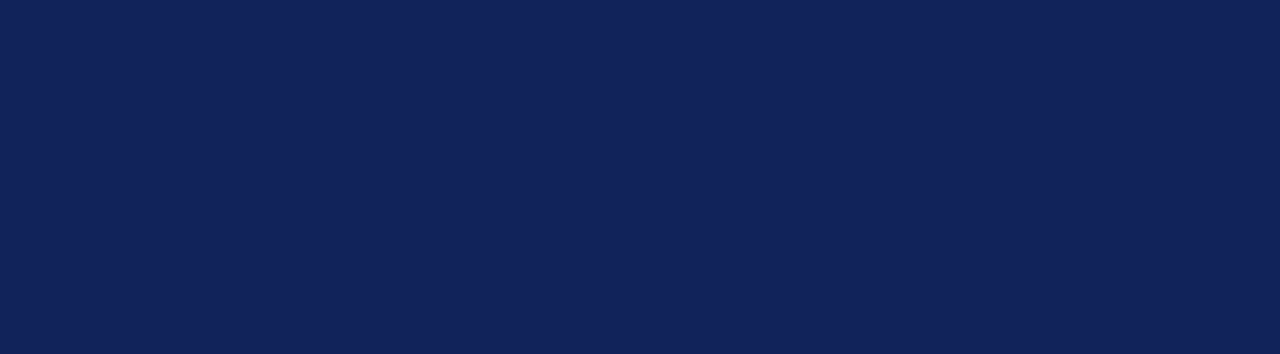
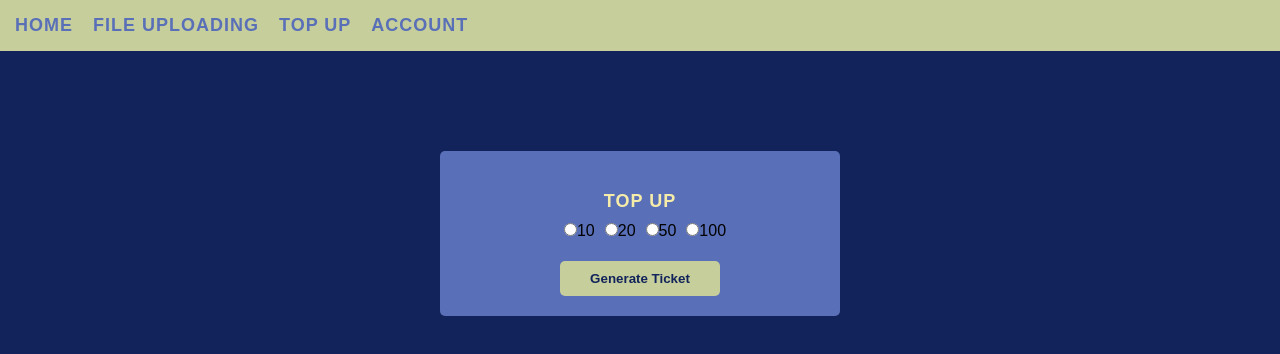
Before and after one commit to lrnzoclmb/Thesis, a React (Create React App) app in the folder my-react-app/: page /Topup in a window 1280 px wide. Before the commit this address had no page. Shown: the top 354 px of the page. Built offline with nearby package versions, Linux system fonts and the light colour scheme.

Commit message:
Top updated again

```diff
--- a/my-react-app/src/Account.js
+++ b/my-react-app/src/Account.js
@@ -2,6 +2,7 @@ import React, { useEffect, useState } from 'react';
 import firebase from 'firebase/compat/app';
 import 'firebase/compat/auth';
 import 'firebase/compat/database';
+import NavBar from './NavBar';
 
 function Account() {
   const [userData, setUserData] = useState(null);
@@ -30,6 +31,8 @@ function Account() {
   }, []);
 
   return (
+    <>
+    <NavBar />
     <div>
       <h1>Account Page</h1>
       {loading && <p>Loading...</p>}
@@ -41,6 +44,7 @@ function Account() {
         </div>
       )}
     </div>
+    </>
   );
 }
 
--- a/my-react-app/src/FileManagement.js
+++ b/my-react-app/src/FileManagement.js
@@ -82,7 +82,7 @@ function FileManagement() {
             id="TapId"
             onChange={() => setPayment('TapID')}
           />
-          <label htmlFor="long">Tap ID</label>
+          <label htmlFor="TapId">Tap ID</label>
           <input
             type="radio"
             name="payments"
@@ -90,7 +90,7 @@ function FileManagement() {
             id="insert"
             onChange={() => setPayment('Coin')}
           />
-          <label htmlFor="short">Insert Coin</label>
+          <label htmlFor="insert">Insert Coin</label>
         </div>
         <div className="color-mode">
           <h3>Color Mode: </h3>
--- a/my-react-app/src/NavBar.js
+++ b/my-react-app/src/NavBar.js
@@ -14,7 +14,7 @@ const NavBar = () => {
               <Link to="/FileManagement" className='tab'>File Uploading</Link>
             </li>
             <li>
-              <Link to="/contact" className='tab' >Top Up</Link>
+              <Link to="/Topup" className='tab' >Top Up</Link>
             </li>
             <li>
               <Link to="/Account" className='tab' >Account</Link>
--- a/my-react-app/src/Topup.js
+++ b/my-react-app/src/Topup.js
@@ -1,46 +1,100 @@
-import React from 'react'
+import { useState } from 'react';
+import { db, auth } from './firebase'; // Import Firebase Realtime Database and Auth modules
+import { push, ref as dbRef } from 'firebase/database'; // Import push and ref from Firebase database module
+import { v4 } from 'uuid';
+import QRCode from 'react-qr-code';
+import NavBar from './NavBar';
 import './filemanage.css';
 
 const Topup = () => {
+  const [amount, setAmount] = useState(null); // State to store the selected amount
+  const [qrCodeData, setQrCodeData] = useState(null); // State to store the QR code data
+
+  // Function to update user balance in Firebase Realtime Database
+  const updateBalance = async () => {
+    // Check if amount is selected
+    if (!amount) {
+      alert('Please select an amount.');
+      return;
+    }
+
+    // Generate a unique ticket ID
+    const ticketId = v4();
+
+    // Add user balance to the database
+    try {
+      await push(dbRef(db, 'userBalance'), {
+        amount: amount,
+        ticketId: ticketId,
+      });
+
+      // Set QR code data to include ticket ID and amount
+      setQrCodeData(JSON.stringify({ ticketId: ticketId, amount: amount }));
+
+      // Update user balance in the database
+      const user = auth.currentUser;
+      if (user) {
+        await dbRef(db, `users/${user.uid}/balance`).set(amount);
+        console.log("User balance updated successfully!");
+      } else {
+        console.error("User not authenticated.");
+        // Redirect to login or handle unauthenticated user
+      }
+    } catch (error) {
+      console.error('Error updating user balance:', error);
+      alert('Failed to update user balance. Please try again later.');
+    }
+  };
+
   return (
-    <div className="file-management">
+    <>
+      <NavBar />
+      <div className="file-management">
         <div className="paper-size">
-          <h3>Top Up </h3>
+          <h3>Top Up</h3>
           <input
             type="radio"
-            name="size"
-            value="Long"
-            id="long"
-            onChange={() => setSize('Long')}
+            name="amount"
+            value="10"
+            id="ten"
+            onChange={() => setAmount('10')}
           />
-          <label htmlFor="long">10</label>
+          <label htmlFor="ten">10</label>
           <input
             type="radio"
-            name="size"
-            value="Short"
-            id="short"
-            onChange={() => setSize('Short')}
+            name="amount"
+            value="20"
+            id="twenty"
+            onChange={() => setAmount('20')}
           />
-          <label htmlFor="short">20</label>
+          <label htmlFor="twenty">20</label>
           <input
             type="radio"
-            name="size"
-            value="Short"
-            id="short"
-            onChange={() => setSize('Short')}
+            name="amount"
+            value="50"
+            id="fifty"
+            onChange={() => setAmount('50')}
           />
-          <label htmlFor="short">50</label>
+          <label htmlFor="fifty">50</label>
           <input
             type="radio"
-            name="size"
-            value="Short"
-            id="short"
-            onChange={() => setSize('Short')}
+            name="amount"
+            value="100"
+            id="hundred"
+            onChange={() => setAmount('100')}
           />
-          <label htmlFor="short">100</label>
+          <label htmlFor="hundred">100</label>
         </div>
-    </div>
-  )
-}
+        <button onClick={updateBalance}>Generate Ticket</button>
+        {qrCodeData && (
+          <div className="qr-code">
+            <h3>QR Code:</h3>
+            <QRCode value={qrCodeData} />
+          </div>
+        )}
+      </div>
+    </>
+  );
+};
 
 export default Topup;
--- a/my-react-app/src/rout.js
+++ b/my-react-app/src/rout.js
@@ -5,6 +5,7 @@ import Login from './login';
 import Homepage from './Homepage';
 import FileManagement from './FileManagement';
 import Account from './Account';
+import Topup from './Topup';
 
 const Rout = () => {
   const [userProfile, setUserProfile] = useState(null);
@@ -18,10 +19,8 @@ const Rout = () => {
       <Route path="/" element={<Login onLogin={handleLogin} />} />
       <Route path="/signup" element={<Signup />} />
       <Route path="/Homepage" element={<Homepage />} />
-      <Route
-        path="/FileManagement"
-        element={<FileManagement userProfile={userProfile} />}
-      />
+      <Route path="/FileManagement" element={<FileManagement userProfile={userProfile} />}/>
+      <Route path="/Topup" element={<Topup userProfile={userProfile} />}/>
       <Route path="/Account" element={<Account userProfile={userProfile} />} />
     </Routes>
   );
```
